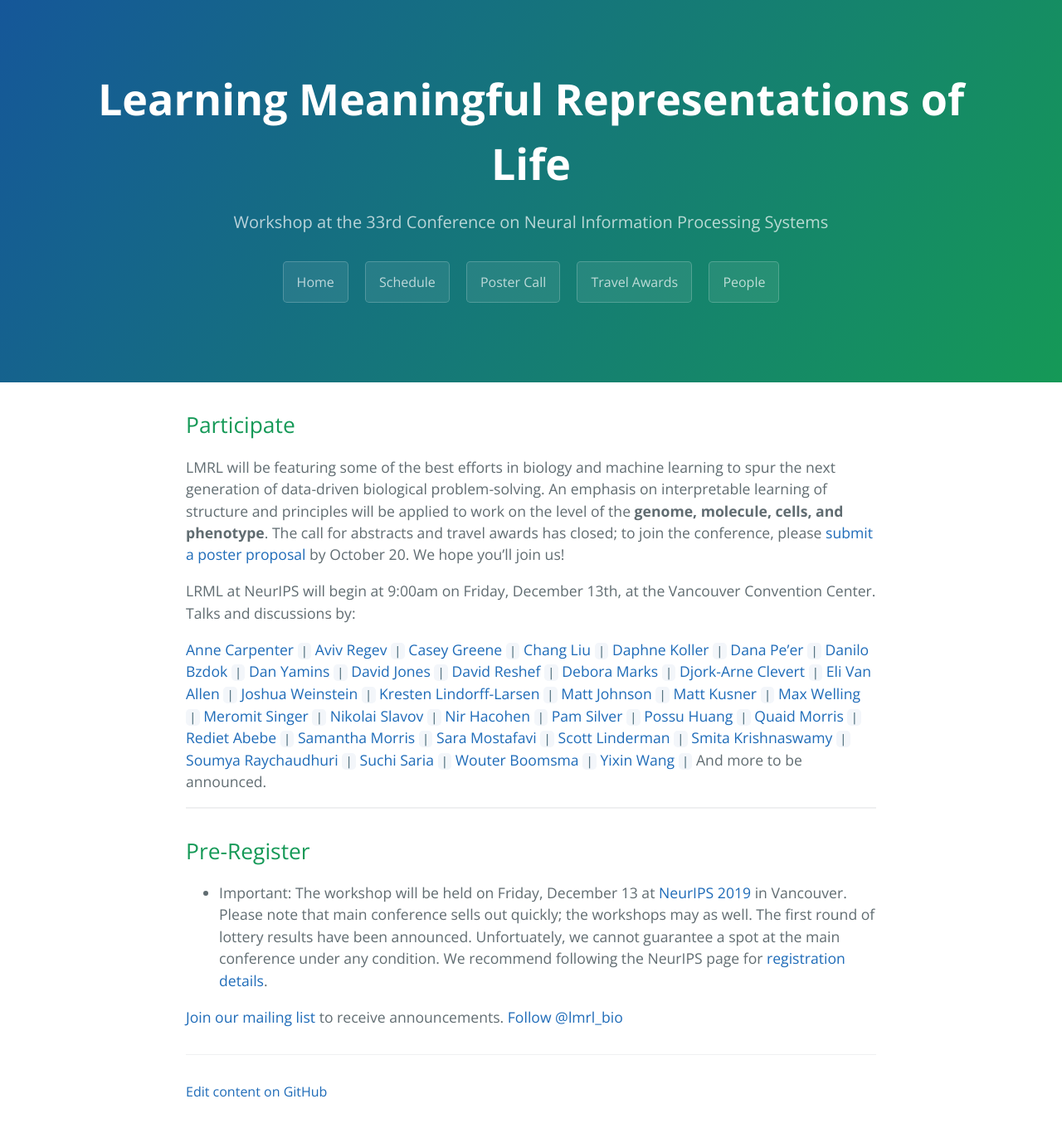
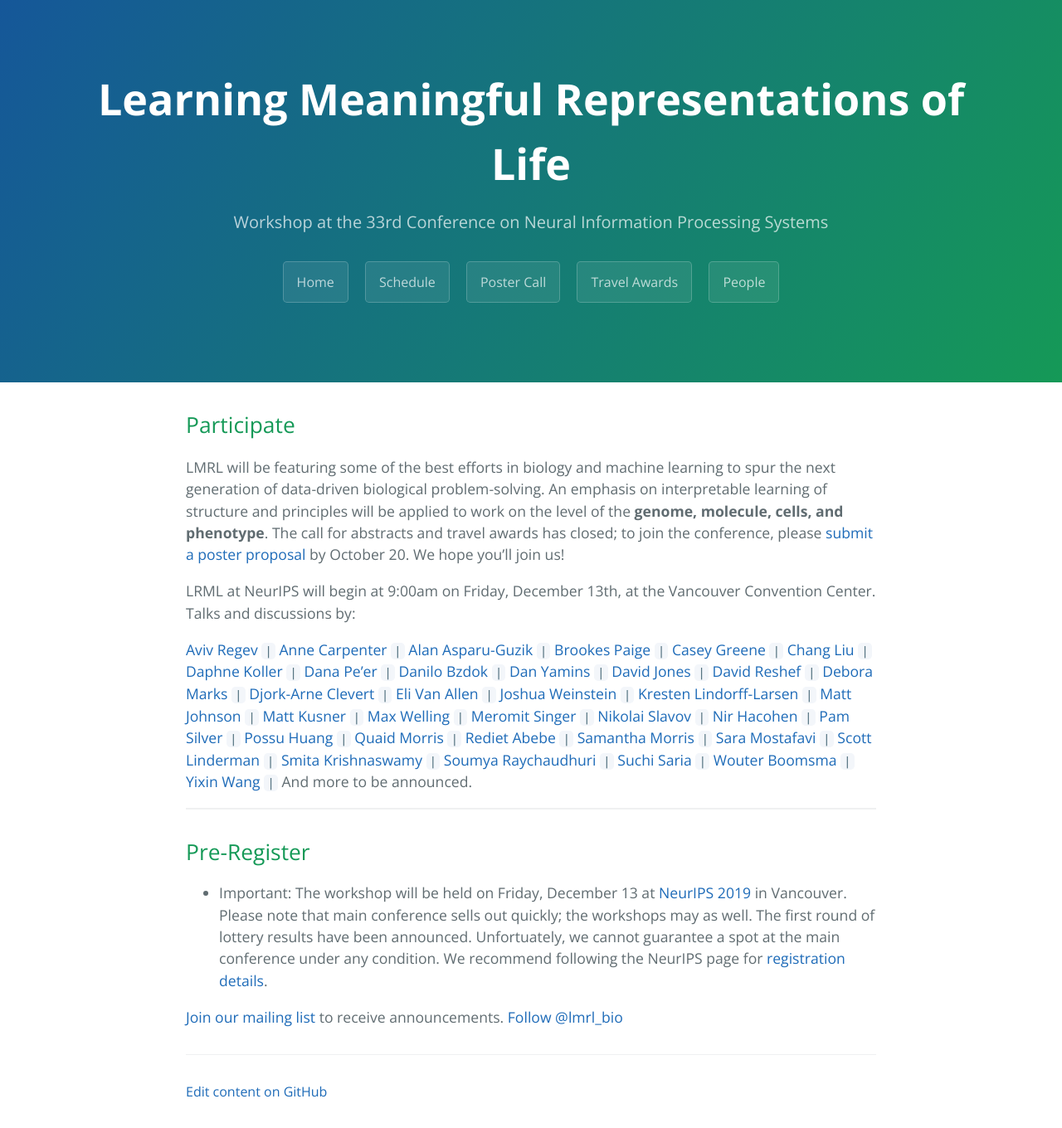
Before and after one commit to lmrl-bio/lmrl-bio.github.io, a Jekyll site: the page built from index.md, in a window 1280 px wide. Shown: the whole page at 83% size. Built offline with Jekyll 4.4.1, drawn with Linux system fonts in a browser that asks for light colours; comment, search, counter and statistics services are not loaded; our own code applies the rules of GitHub Pages for plain Markdown files.

Commit message:
Update index.md

```diff
--- a/index.md
+++ b/index.md
@@ -8,8 +8,10 @@ LMRL will be featuring some of the best efforts in biology and machine learning
 
 LRML at NeurIPS will begin at 9:00am on Friday, December 13th, at the Vancouver Convention Center. Talks and discussions by:
 
+[Aviv Regev](https://www.broadinstitute.org/regev-lab) `|`
 [Anne Carpenter](https://personal.broadinstitute.org/anne/) `|`
-[Aviv Regev](https://www.broadinstitute.org/regev-lab) `|`
+[Alan Asparu-Guzik](https://matter.toronto.edu/) `|`
+[Brookes Paige](http://www.robots.ox.ac.uk/~brooks/) `|`
 [Casey Greene](http://www.greenelab.com/) `|`
 [Chang Liu](https://liulab.com/ccl/) `|`
 [Daphne Koller](https://ai.stanford.edu/users/koller/) `|`
```
